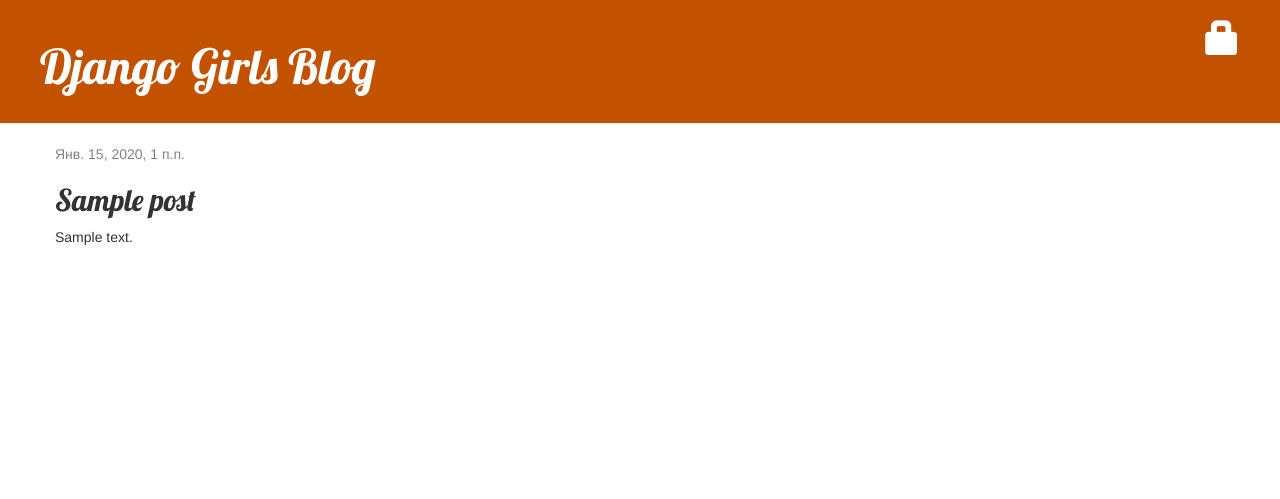
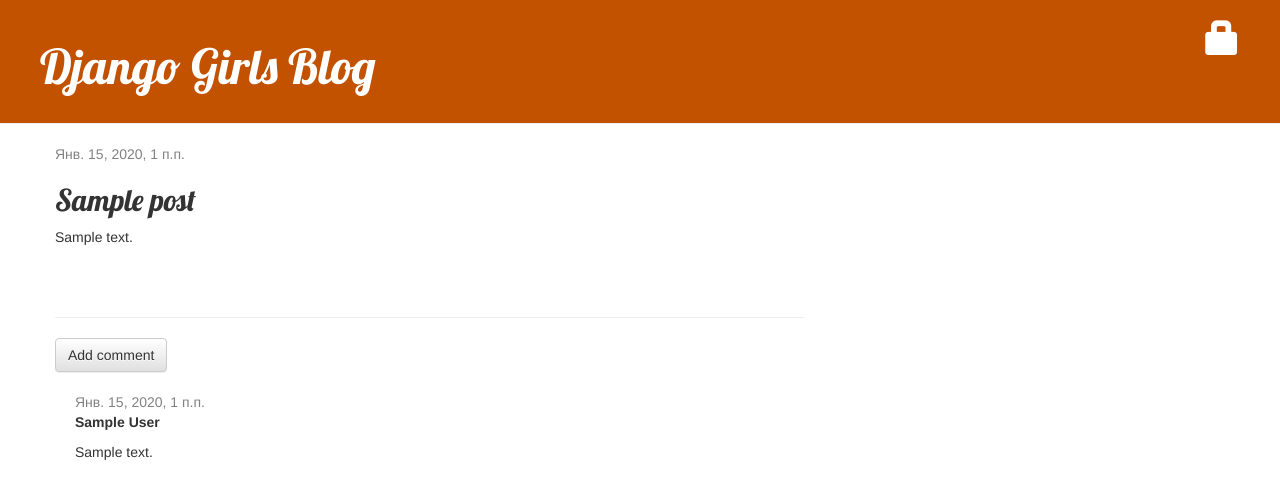
Before and after one commit to mursigkeit22/my-first-blog, a Django app: page /post/1/ in a window 1280 px wide. Shown: the top 499 px of the page. Run offline with Django 3.2, Linux system fonts and the light colour scheme; tables that the repository leaves empty hold one stand-in row (values such as "Sample post"); some libraries are stand-ins or nearby versions.

Commit message:
comment model

```diff
--- a/blog/admin.py
+++ b/blog/admin.py
@@ -1,5 +1,6 @@
 from django.contrib import admin
-from .models import Post
+from .models import Post, Comment
 
 # Register your models here.
 admin.site.register(Post)
+admin.site.register(Comment)
--- a/blog/models.py
+++ b/blog/models.py
@@ -12,11 +12,27 @@
     created_date = models.DateTimeField(default=timezone.now)
     published_date = models.DateTimeField(blank=True, null=True)
 
-
     def publish(self):
         self.published_date = timezone.now()
         self.save()
 
+    def __str__(self):
+        return self.title
+
+    def approved_comments(self):
+        return self.comments.filter(approved_comment=True)
+
+
+class Comment(models.Model):
+    post = models.ForeignKey('blog.Post', on_delete=models.CASCADE, related_name='comments')
+    author = models.CharField(max_length=200)
+    text = models.TextField()
+    created_date = models.DateTimeField(default=timezone.now)
+    approved_comment = models.BooleanField(default=False)
+
+    def approve(self):
+        self.approved_comment = True
+        self.save()
 
     def __str__(self):
-        return self.title
+        return self.text
--- a/blog/static/css/blog.css
+++ b/blog/static/css/blog.css
@@ -44,3 +44,7 @@
 .post h1 a, .post h1 a:visited {
     color: #000000;
 }
+
+.comment {
+    margin: 20px 0px 20px 20px;
+}
--- a/blog/templates/blog/post_detail.html
+++ b/blog/templates/blog/post_detail.html
@@ -17,4 +17,24 @@
         <h2>{{ post.title }}</h2>
         <p>{{ post.text|linebreaksbr }}</p>
     </div>
+<hr>
+
+<a class="btn btn-default" href="{% url 'add_comment_to_post' pk=post.pk %}">Add comment</a>
+{% for comment in post.comments.all %}
+    {% if user.is_authenticated or comment.approved_comment %}
+    <div class="comment">
+        <div class="date">
+            {{ comment.created_date }}
+            {% if not comment.approved_comment %}
+                <a class="btn btn-default" href="{% url 'comment_remove' pk=comment.pk %}"><span class="glyphicon glyphicon-remove"></span></a>
+                <a class="btn btn-default" href="{% url 'comment_approve' pk=comment.pk %}"><span class="glyphicon glyphicon-ok"></span></a>
+            {% endif %}
+        </div>
+        <strong>{{ comment.author }}</strong>
+        <p>{{ comment.text|linebreaks }}</p>
+    </div>
+    {% endif %}
+{% empty %}
+    <p>No comments here yet :(</p>
+{% endfor %}
 {% endblock %}
--- a/blog/templates/blog/post_list.html
+++ b/blog/templates/blog/post_list.html
@@ -8,6 +8,7 @@
             </div>
          <h1><a href="{% url 'post_detail' pk=post.pk %}">{{ post.title }}</a></h1>
             <p>{{ post.text|linebreaksbr }}</p>
+         <a href="{% url 'post_detail' pk=post.pk %}">Comments: {{ post.approved_comments.count }}</a>
         </div>
     {% endfor %}
 {% endblock %}
--- a/blog/urls.py
+++ b/blog/urls.py
@@ -8,8 +8,9 @@
     path('drafts/', views.post_draft_list, name='post_draft_list'),
     path('post/<pk>/publish/', views.post_publish, name='post_publish'),
     path('post/<pk>/remove/', views.post_remove, name='post_remove'),
-
-
+    path('post/<int:pk>/comment/', views.add_comment_to_post, name='add_comment_to_post'),
+    path('comment/<int:pk>/approve/', views.comment_approve, name='comment_approve'),
+    path('comment/<int:pk>/remove/', views.comment_remove, name='comment_remove'),
 
 
 ]
--- a/blog/views.py
+++ b/blog/views.py
@@ -1,9 +1,11 @@
 from django.shortcuts import render, get_object_or_404
-from .models import Post
+from .models import Post, Comment
 from django.utils import timezone
 from .forms import PostForm
 from django.shortcuts import redirect
 from django.contrib.auth.decorators import login_required
+from .forms import PostForm, CommentForm
+
 
 # Create your views here.
 
@@ -67,3 +69,30 @@
     post = get_object_or_404(Post, pk=pk)
     post.delete()
     return redirect('post_list')
+
+
+def add_comment_to_post(request, pk):
+    post = get_object_or_404(Post, pk=pk)
+    if request.method == "POST":
+        form = CommentForm(request.POST)
+        if form.is_valid():
+            comment = form.save(commit=False)
+            comment.post = post
+            comment.save()
+            return redirect('post_detail', pk=post.pk)
+    else:
+        form = CommentForm()
+    return render(request, 'blog/add_comment_to_post.html', {'form': form})
+
+
+@login_required
+def comment_approve(request, pk):
+    comment = get_object_or_404(Comment, pk=pk)
+    comment.approve()
+    return redirect('post_detail', pk=comment.post.pk)
+
+@login_required
+def comment_remove(request, pk):
+    comment = get_object_or_404(Comment, pk=pk)
+    comment.delete()
+    return redirect('post_detail', pk=comment.post.pk)
--- a/mysite/urls.py
+++ b/mysite/urls.py
@@ -22,4 +22,5 @@
     path('', include('blog.urls')),
     path('accounts/login/', views.LoginView.as_view(), name='login'),
     path('accounts/logout/', views.LogoutView.as_view(next_page='/'), name='logout'),
+
 ]
```
Also changed, not shown: blog/forms.py (+8 -1 lines), blog/templates/blog/add_comment_to_post.html (added, +9 -0 lines), blog/migrations/0002_comment.py (added).
